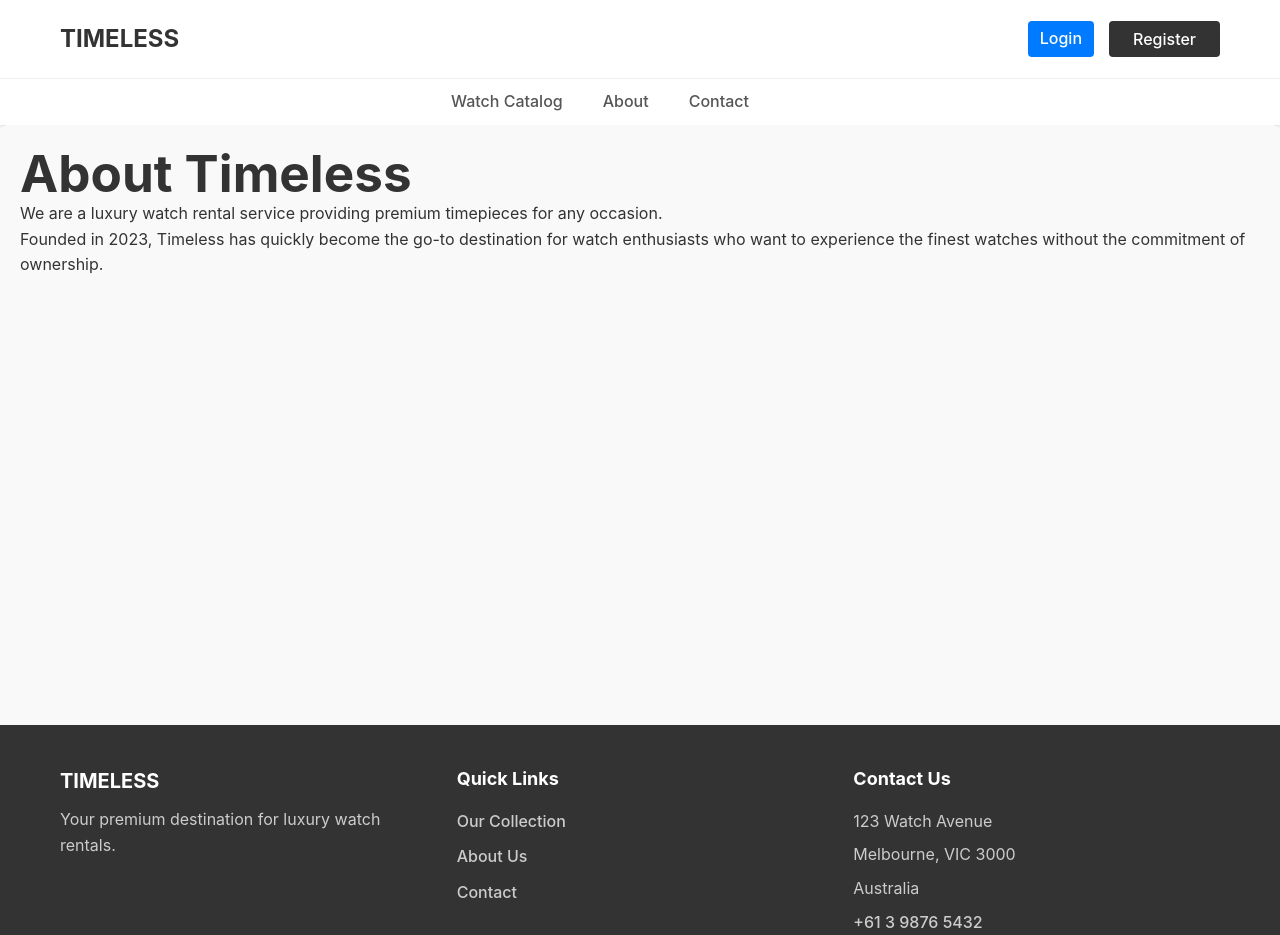
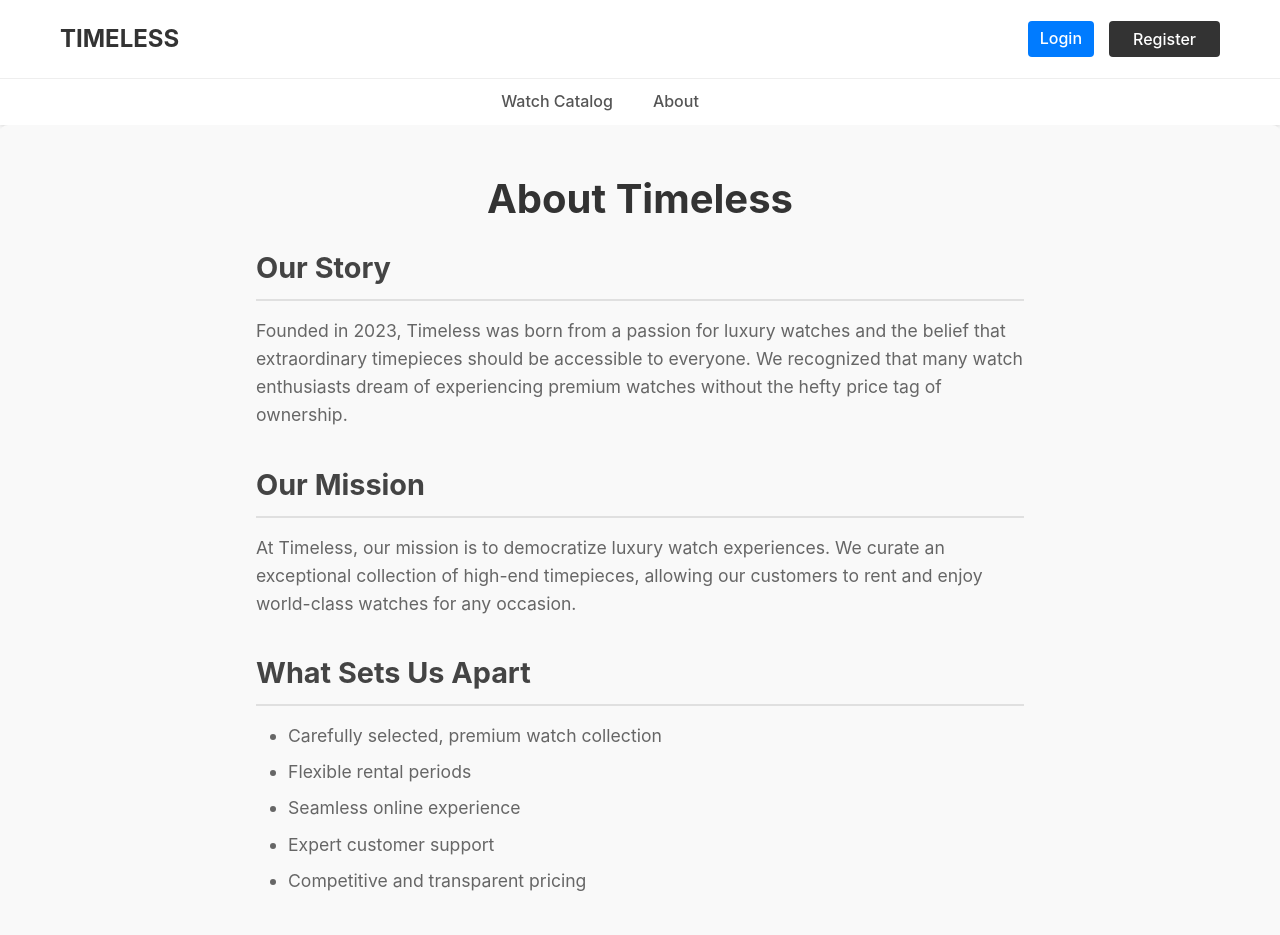
Before and after one commit to Donjella/timeless-front-end, a React (Vite) app: page /about in a window 1280 px wide. Shown: the top 935 px of the page. Built offline with nearby package versions, Linux system fonts and the light colour scheme.

Commit message:
feat: remove placeholders and implement about and home page

```diff
--- a/src/App.jsx
+++ b/src/App.jsx
@@ -4,7 +4,6 @@ import {
   Routes,
   Route,
   Navigate,
-  Link,
 } from 'react-router-dom';
 import './styles/App.css';
 import { BasePageLayout } from './pages/layouts/BasePageLayout';
@@ -16,6 +15,8 @@ import Checkout from './components/Checkout';
 import SimplifiedCheckout from './components/SimplifiedCheckout';
 import UserProfile from './components/UserProfile';
 import EditProfile from './components/EditProfile';
+import About from './pages/About';
+import HomePage from './pages/Home';
 import { useAuthData } from './hooks/useAuthData';
 
 function App() {
@@ -47,58 +48,6 @@ function App() {
     return children;
   };
 
-  // Simple placeholder for HomePage
-  const HomePage = () => {
-    return (
-      <div className="home-content">
-        <h1>Welcome to Timeless</h1>
-        <p className="tagline">Premium luxury watches for any occasion</p>
-        <div className="home-cta">
-          <Link to="/catalog" className="btn">
-            Browse Our Collection
-          </Link>
-        </div>
-      </div>
-    );
-  };
-
-  // Placeholder for About and Contact pages
-  const AboutPage = () => (
-    <div className="page-content">
-      <h1>About Timeless</h1>
-      <p>
-        We are a luxury watch rental service providing premium timepieces for
-        any occasion.
-      </p>
-      <p>
-        Founded in 2023, Timeless has quickly become the go-to destination for
-        watch enthusiasts who want to experience the finest watches without the
-        commitment of ownership.
-      </p>
-    </div>
-  );
-
-  const ContactPage = () => (
-    <div className="page-content">
-      <h1>Contact Us</h1>
-      <p>
-        We'd love to hear from you! Please contact us using the information
-        below:
-      </p>
-      <div className="contact-info">
-        <p>
-          <strong>Email:</strong> info@timeless-watches.com
-        </p>
-        <p>
-          <strong>Phone:</strong> (02) 1234 5678
-        </p>
-        <p>
-          <strong>Address:</strong> 123 Watch Lane, Sydney, NSW 2000
-        </p>
-      </div>
-    </div>
-  );
-
   return (
     <Router>
       <Routes>
@@ -106,8 +55,7 @@ function App() {
           {/* Public routes */}
           <Route index element={<HomePage />} />
           <Route path="catalog" element={<WatchCatalog />} />
-          <Route path="about" element={<AboutPage />} />
-          <Route path="contact" element={<ContactPage />} />
+          <Route path="about" element={<About />} />
           <Route path="login" element={<Login />} />
           <Route path="register" element={<Register />} />
 
--- a/src/components/common/Header.jsx
+++ b/src/components/common/Header.jsx
@@ -134,9 +134,6 @@ export function Header() {
             <li>
               <Link to="/about">About</Link>
             </li>
-            <li>
-              <Link to="/contact">Contact</Link>
-            </li>
             {isAdmin && (
               <li>
                 <Link to="/admin">Admin Dashboard</Link>
--- /dev/null
+++ b/src/pages/About.jsx
@@ -0,0 +1,44 @@
+import React from 'react';
+import '../styles/about.css';
+
+const About = () => {
+  return (
+    <div className="about-page">
+      <h1>About Timeless</h1>
+
+      <section>
+        <h2>Our Story</h2>
+        <p>
+          Founded in 2023, Timeless was born from a passion for luxury watches and the belief that extraordinary timepieces should be accessible to everyone. We recognized that many watch enthusiasts dream of experiencing premium watches without the hefty price tag of ownership.
+        </p>
+      </section>
+
+      <section>
+        <h2>Our Mission</h2>
+        <p>
+          At Timeless, our mission is to democratize luxury watch experiences. We curate an exceptional collection of high-end timepieces, allowing our customers to rent and enjoy world-class watches for any occasion.
+        </p>
+      </section>
+
+      <section>
+        <h2>What Sets Us Apart</h2>
+        <ul>
+          <li>Carefully selected, premium watch collection</li>
+          <li>Flexible rental periods</li>
+          <li>Seamless online experience</li>
+          <li>Expert customer support</li>
+          <li>Competitive and transparent pricing</li>
+        </ul>
+      </section>
+
+      <section>
+        <h2>Our Commitment</h2>
+        <p>
+          We are committed to providing an unparalleled service that combines luxury, convenience, and affordability. Whether you're attending a special event, want to try before you buy, or simply love experiencing different timepieces, Timeless is your premier watch rental destination.
+        </p>
+      </section>
+    </div>
+  );
+};
+
+export default About;
--- /dev/null
+++ b/src/pages/Home.jsx
@@ -0,0 +1,19 @@
+import React from 'react';
+import { Link } from 'react-router-dom';
+import '../styles/homepage.css';
+
+const HomePage = () => {
+  return (
+    <div className="home-content">
+      <h1>Welcome to Timeless</h1>
+      <p className="tagline">Premium luxury watches for any occasion</p>
+      <div className="home-cta">
+        <Link to="/catalog" className="btn">
+          Browse Our Collection
+        </Link>
+      </div>
+    </div>
+  );
+};
+
+export default HomePage;
--- a/src/styles/App.css
+++ b/src/styles/App.css
@@ -81,27 +81,3 @@ ul {
 .btn-secondary:hover {
   background-color: #d0d0d0;
 }
-
-/* Homepage styles */
-.home-content {
-  width: 100%;
-  max-width: 1200px;
-  text-align: center;
-  padding: 60px 20px;
-}
-
-.home-content h1 {
-  font-size: 48px;
-  margin-bottom: 16px;
-  color: #333;
-}
-
-.tagline {
-  font-size: 20px;
-  color: #666;
-  margin-bottom: 40px;
-}
-
-.home-cta {
-  margin-top: 30px;
-}
--- /dev/null
+++ b/src/styles/about.css
@@ -0,0 +1,46 @@
+/* About Page Styles */
+.about-page {
+    max-width: 800px;
+    margin: 0 auto;
+    padding: 2rem 1rem;
+}
+
+.about-page h1 {
+    font-size: 2.5rem;
+    font-weight: bold;
+    color: #333;
+    margin-bottom: 1.5rem;
+    text-align: center;
+}
+
+.about-page section {
+    margin-bottom: 2rem;
+}
+
+.about-page h2 {
+    font-size: 1.8rem;
+    font-weight: semibold;
+    color: #444;
+    margin-bottom: 1rem;
+    border-bottom: 2px solid #e0e0e0;
+    padding-bottom: 0.5rem;
+}
+
+.about-page p {
+    font-size: 1.1rem;
+    line-height: 1.6;
+    color: #666;
+    margin-bottom: 1rem;
+}
+
+.about-page ul {
+    list-style-type: disc;
+    padding-left: 2rem;
+    margin-bottom: 1rem;
+}
+
+.about-page ul li {
+    font-size: 1.1rem;
+    color: #666;
+    margin-bottom: 0.5rem;
+}
--- /dev/null
+++ b/src/styles/homepage.css
@@ -0,0 +1,23 @@
+/* Homepage styles */
+.home-content {
+    width: 100%;
+    max-width: 1200px;
+    text-align: center;
+    padding: 60px 20px;
+  }
+
+  .home-content h1 {
+    font-size: 48px;
+    margin-bottom: 16px;
+    color: #333;
+  }
+
+  .tagline {
+    font-size: 20px;
+    color: #666;
+    margin-bottom: 40px;
+  }
+
+  .home-cta {
+    margin-top: 30px;
+  }
```
